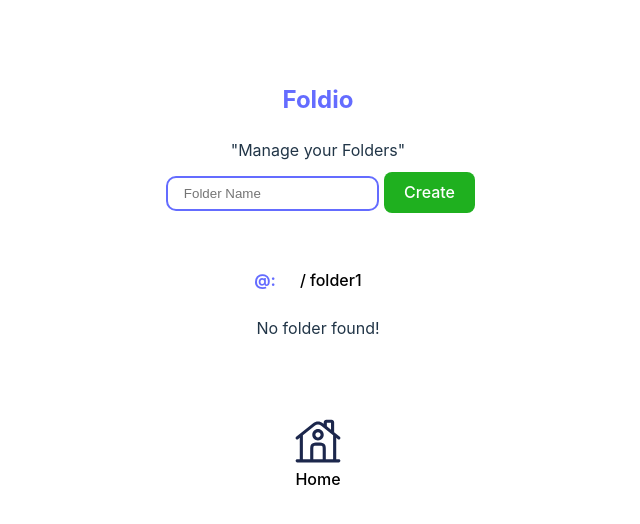
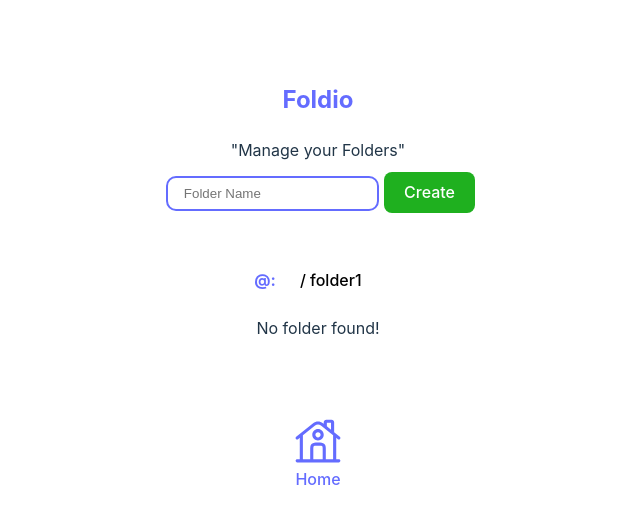
Before and after one commit to h-zahar/foldio-react, a React (Vite) app: page / in a window 1280 px wide. Both pictures are taken after a click on the button "folder1". Shown: the top 524 px of the page, without its empty margins (322-962 px from the left). Built offline with nearby package versions, Linux system fonts and the light colour scheme.

Commit message:
Changed Home Theme

```diff
--- a/src/App.jsx
+++ b/src/App.jsx
@@ -96,7 +96,7 @@ function App() {
 
       {clicked && (
         <button onClick={resetToHome}>
-          <HomeIcon /> Home
+          <HomeIcon /> <span style={{ color: "#646cff" }}>Home</span>
         </button>
       )}
     </>
```
Also changed, not shown: src/assets/icons/home-icon.svg.
